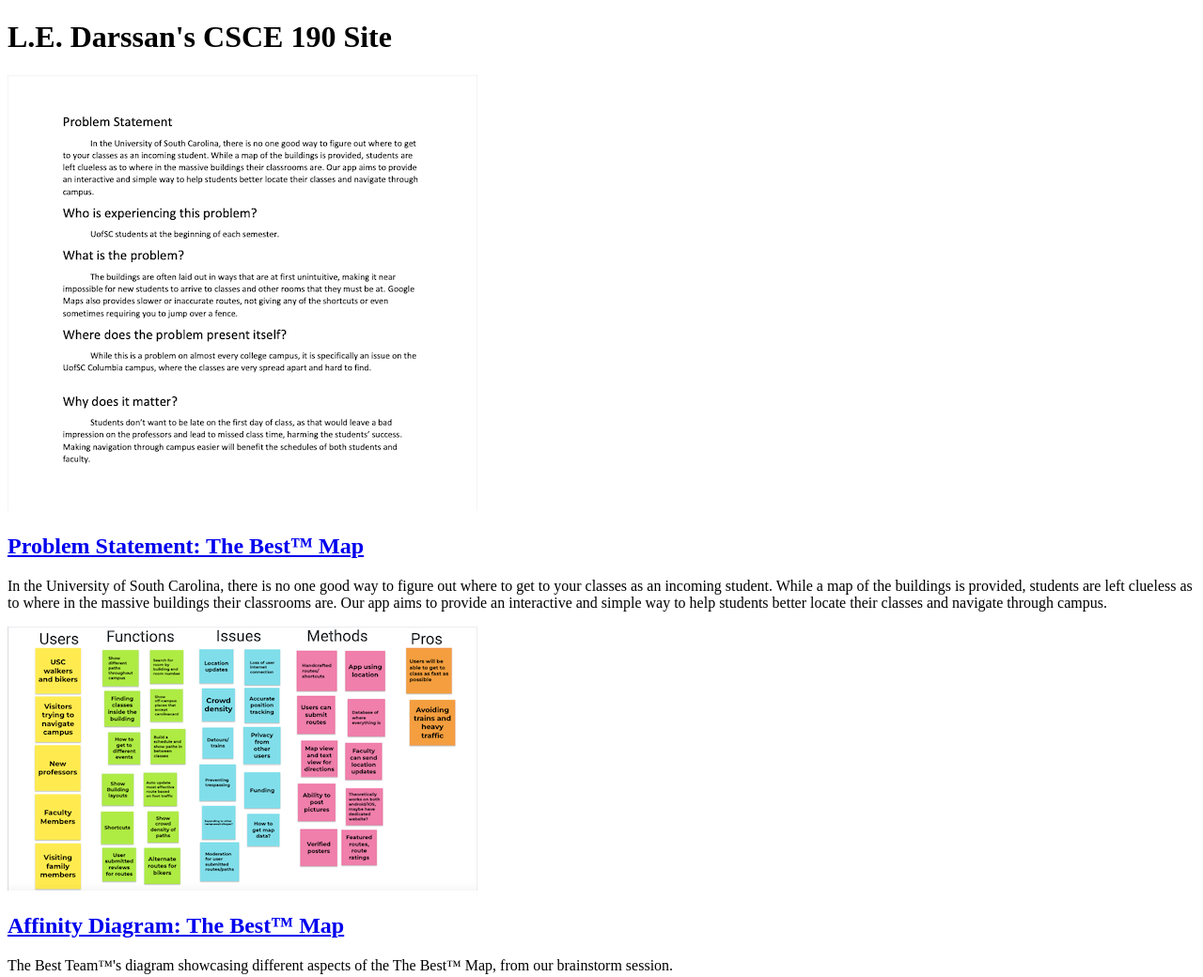
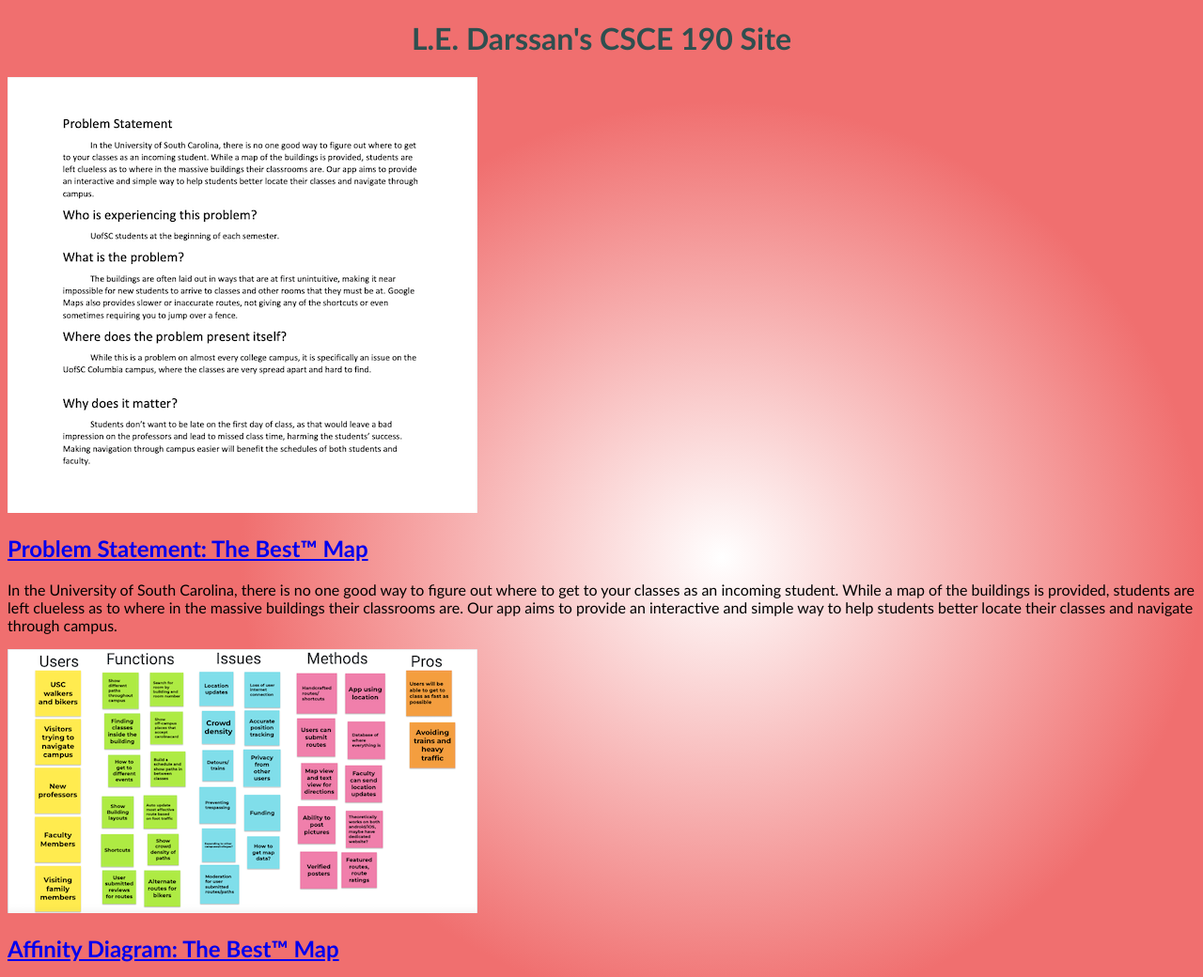
Before and after one commit to darssan-eswar/bestMapp-prototype, a plain HTML site: page index.html in a window 1280 px wide. Shown: the top 1040 px of the page at 94% size. Drawn offline with Linux system fonts and the light colour scheme.

Commit message:
Add files via upload

```diff
--- a/index.html
+++ b/index.html
@@ -4,6 +4,7 @@
 <html>
     <head>
         <title>CSCE 190: Darssan Eswaramoorthi</title>
+        <link rel="stylesheet" href="styles.css">
     </head>
     <body>
         <h1>L.E. Darssan's CSCE 190 Site</h1>
--- /dev/null
+++ b/styles.css
@@ -0,0 +1,9 @@
+body {
+    background:radial-gradient(closest-side at 60% 55%, white, rgb(240, 111, 111));
+    font-family:'Trebuchet MS', 'Lucida Sans Unicode', 'Lucida Grande', 'Lucida Sans', Arial, sans-serif;
+}
+
+h1 {
+    color: darkslategrey;
+    text-align: center;
+}
```
